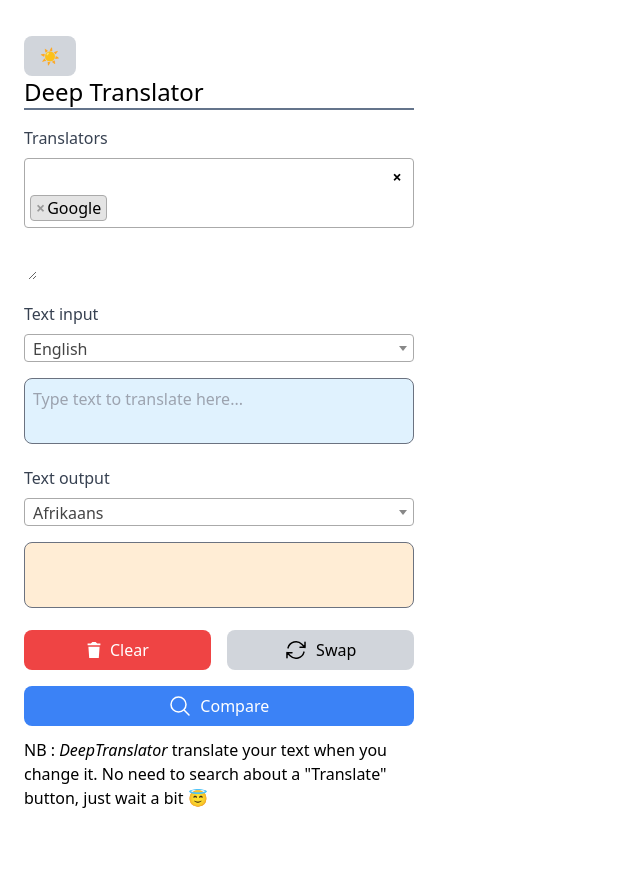
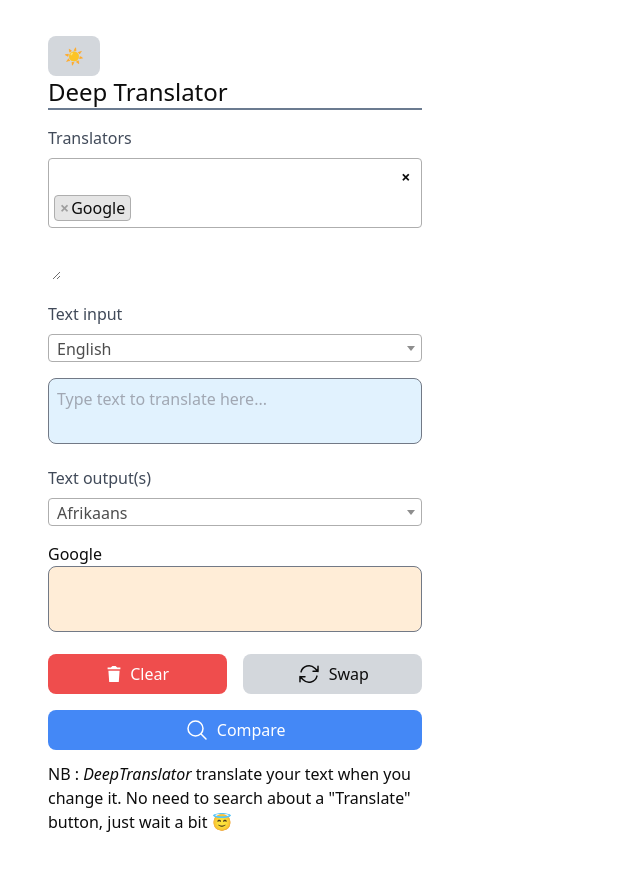
Before and after one commit to nidhaloff/deep-translator-website, a Django app: page / in a window 1280 px wide. Shown: the whole page, without its empty margins (0-640 px from the left). Before the commit the page ends 808 px from the top, so only its background shows below. Run offline with Django 4.2, Linux system fonts and the light colour scheme; style sheets or scripts are compiled from the project's sources; some libraries are stand-ins or nearby versions.

Commit message:
General design for "Compare" feature

```diff
--- a/websiteapp/templates/website/home.html
+++ b/websiteapp/templates/website/home.html
@@ -4,7 +4,7 @@
     <body>
     <div class="relative mx-auto">
         <div class="flex min-h-screen justify-center">
-            <div class="my-3 w-full rounded-lg bg-white p-6 sm:w-2/3 md:w-1/3 lg:w-1/2">
+            <div class="my-3 mx-6 w-full rounded-lg bg-white p-6 sm:w-2/3 md:w-3/4 lg:w-1/2 opacity-95">
                 <div class="mode-btn-container">
                     <button onclick="toggleDarkMode()" id="mode-btn-container"
                             class="bg-gray-300 hover:bg-gray-400 text-gray-800 py-2 px-4 rounded-lg">
@@ -14,7 +14,7 @@
                 <h2 class="mb-4 border-b-2 border-b-slate-500 text-2xl font-medium">Deep Translator</h2>
                 <div class="relative mb-4">
                     <label for="translator-select" class="mb-2 block font-medium text-gray-700">Translators</label>
-                    <select id="translator-select" name="translator-select" onchange="submitData()" multiple
+                    <select id="translator-select" name="translator-select" onchange="handleTranslatorsChange()" multiple
                             style="width: 100%"
                             class="focus:shadow-outline-blue focus:border-black-300 cursor-pointer appearance-none rounded-lg border border-gray-400 bg-white px-4 py-2 pr-8 leading-tight hover:border-gray-500 focus:outline-none">
                     </select>
@@ -37,13 +37,15 @@
                 </div>
                 <div class="mb-4">
                     <div class="relative mb-4">
-                        <label for="output-language" class="mb-2 block font-medium text-gray-700">Text output</label>
+                        <label for="output-language" class="mb-2 block font-medium text-gray-700">Text output(s)</label>
                         <select id="output-language" name="output-language" onchange="submitData()" style="width: 100%"
                                 class="focus:shadow-outline-blue cursor-pointer appearance-none rounded-lg border border-gray-400 bg-white px-4 py-2 pr-8 leading-tight hover:border-gray-500 focus:border-orange-300 focus:outline-none">
                         </select>
                     </div>
-                    <textarea id="res" class="w-full resize-none rounded-lg bg-orange-100 p-2" rows="2"
-                              disabled></textarea>
+                    <div id="outputs">
+                        <textarea id="res" class="w-full resize-none rounded-lg bg-orange-100 p-2" rows="2"
+                                  disabled></textarea>
+                    </div>
                 </div>
                 <div class="grid grid-cols-2 grid-rows-2 gap-4">
                     <button class="relative flex items-center justify-center gap-2 rounded-lg bg-red-500 p-2 text-white hover:bg-red-600">
@@ -74,7 +76,7 @@
                     about a "Translate" button, just wait a bit 😇</p>
             </div>
             <div class="h-full w-full area">
-                <ul class="circles">
+                <ul class="h-full w-full circles">
                     <li></li>
                     <li></li>
                     <li></li>
@@ -112,6 +114,9 @@
         // Get translator select
         const translatorSelect = $("#translator-select");
 
+        // Get output div
+        const outputDiv = $("#outputs");
+
         // Get navigator language
         const navigatorLanguage = navigator.language.substring(0, 2);
 
@@ -127,10 +132,25 @@
                 translatorSelect.append(translatorOption);
 
                 if (index === 0) {
-                    translatorOption.attr("selected", "selected");
+                    translatorSelect.val([code]).change();
                 }
             });
         });
+
+        function handleTranslatorsChange() {
+            // For each translators, we have to handle the output textarea
+            const selectedTranslators = translatorSelect.val();
+
+            const htmlToAdd = selectedTranslators.reduce((acc, translator) => {
+                const title = translator.charAt(0).toUpperCase() + translator.slice(1);
+                return acc + `<div class='mb-4'> <label for='res-${translator}'>${title}</label><textarea id='res-${translator}' name='res-${translator}' class='w-full resize-none rounded-lg bg-orange-100 p-2' rows='2' disabled></textarea></div>`;
+            }, "");
+
+            outputDiv.html(htmlToAdd);
+
+            // At the end, submit data
+            submitData();
+        }
 
         // Get translator languages options
         fetch("theme/static/utilities/languages-list.json").then(response => response.json()).then(data => {
@@ -165,7 +185,6 @@
 
         function submitData() {
             const translatorsToPass = translatorSelect.val();
-            console.log(translatorsToPass);
 
             /*if($("#compareBool").is(":checked")){
                 $("#translator option").each(function() {
@@ -190,17 +209,20 @@
                 data: payload,
                 success: function (result) {
                     if (result.error) {
-                        res.html(result.error.replace('\n', '<br>'));
+                        console.log(result.error);
                     } else {
                         const results = Object.entries(result);
-                        if (translatorSelect.val().length > 1) {
-                            const translations = Object.entries(result).map(([translator, translation]) => {
-                                return `- ${translator}:&#13;&#10; ${translation}`
-                            })
-                            res.html(`Compare:&#13;&#10;${translations.join('&#13;&#10;')}`)
-                        } else if (results.length === 1) {
-                            res.html(results[0][1])
-                        }
+
+                        translatorsToPass.forEach(translator => {
+                            // If a selected translator is not in the results, we display an error on it
+                            if (!results.find(([translatorName]) => translatorName === translator)) {
+                                $(`#res-${translator}`).attr("placeholder", "Can't translate with this translator. Maybe try to change your environnement settings ?")
+                            }
+                            // Else, we display it
+                            else {
+                                $(`#res-${translator}`).val(results.find(([translatorName]) => translatorName === translator)[1]);
+                            }
+                        });
                     }
                 }
             })
--- a/websiteapp/views.py
+++ b/websiteapp/views.py
@@ -78,7 +78,7 @@
         source_language = request.POST.get('source')
         text = request.POST.get('text')
         if not text or text == "":
-            return JsonResponse({})
+            return JsonResponse({translator: "" for translator in passed_translators})
         if not source_language:
             return JsonResponse({'error': 'Source language required : fill with "auto" if you don\'t know...'})
 
```
